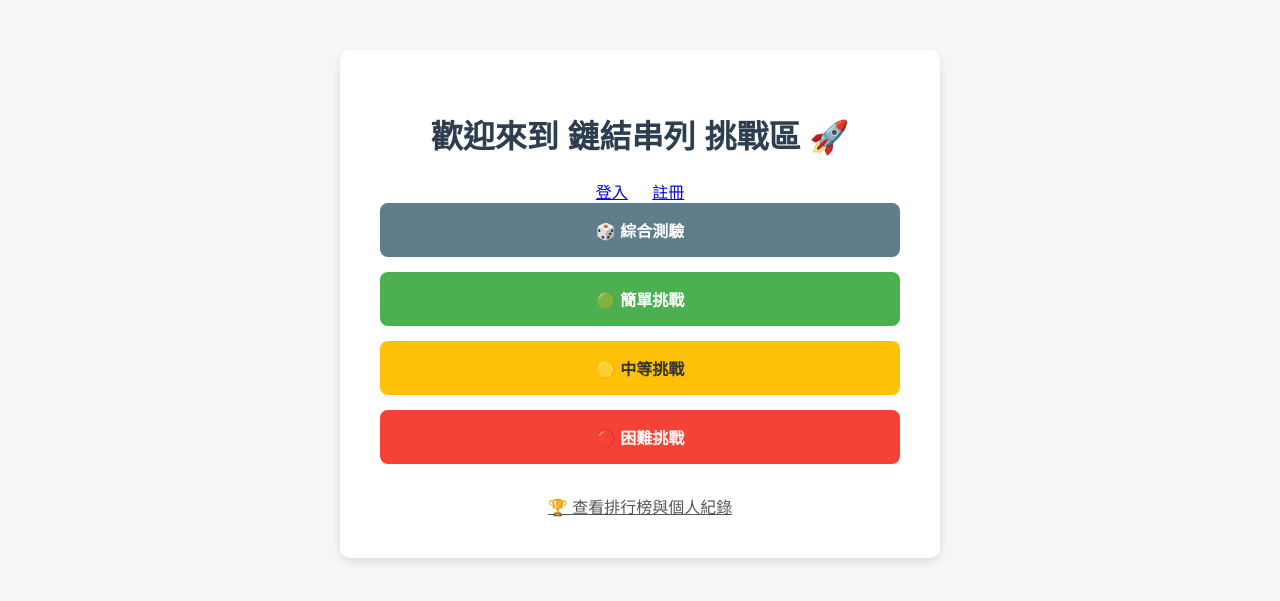
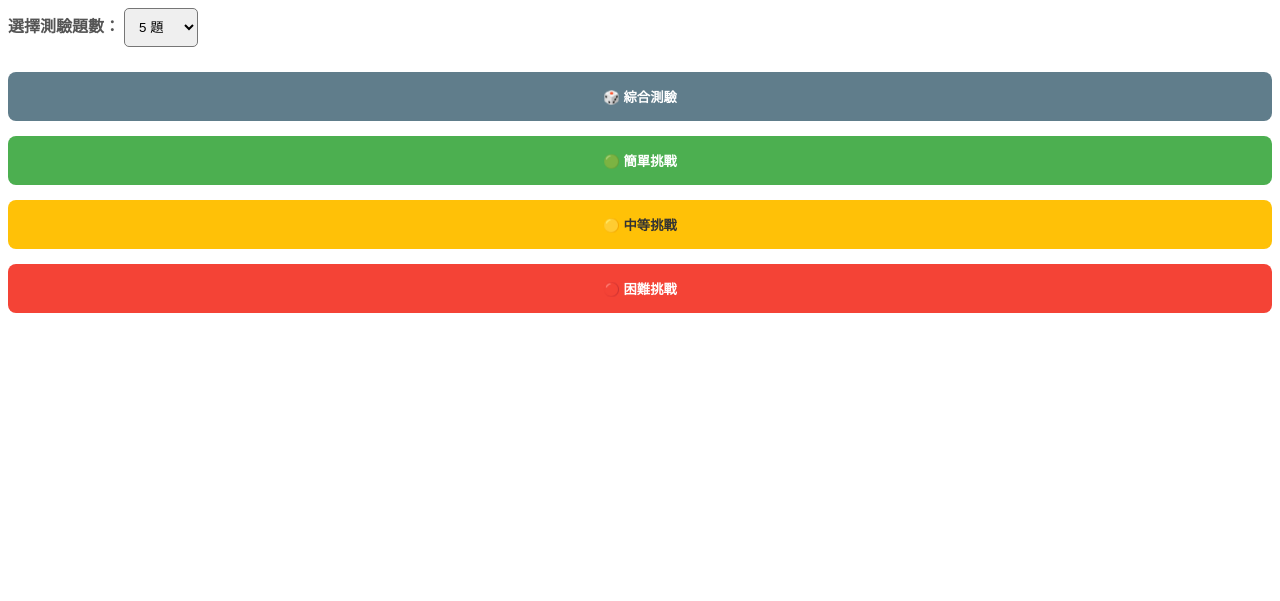
Before and after one commit to ac01742016-beep/Final-project-, a Django app: page / in a window 1280 px wide. Shown: the top 601 px of the page. Run offline with Django 5.2, Linux system fonts and the light colour scheme.

Commit message:
Update index.html

```diff
--- a/quiz/templates/quiz/index.html
+++ b/quiz/templates/quiz/index.html
@@ -1,26 +1,17 @@
-<!DOCTYPE html>
-<html lang="zh-TW">
-<head><meta charset="UTF-8"><title>挑戰大廳</title></head>
-<body style="font-family: Arial, sans-serif; max-width: 600px; margin: 50px auto; text-align: center; background-color: #f4f7f6;">
-    <div style="background-color: white; padding: 40px; border-radius: 10px; box-shadow: 0 4px 8px rgba(0,0,0,0.1);">
-        <h1 style="color: #2c3e50;">歡迎來到 鏈結串列 挑戰區 🚀</h1>
-        <div style="margin-top: 20px;">
-    {% if user.is_authenticated %}
-        <p>歡迎, {{ user.username }}! <a href="/logout/">登出</a></p>
-    {% else %}
-        <a href="/login/" style="margin: 0 10px;">登入</a>
-        <a href="/register/" style="margin: 0 10px;">註冊</a>
-    {% endif %}
+<form method="GET" action="/quiz/" style="display: flex; flex-direction: column; gap: 15px;">
 
+    <div style="margin-bottom: 10px;">
+        <label for="num_questions" style="font-weight: bold; color: #555;">選擇測驗題數：</label>
+        <select name="num_questions" id="num_questions" style="padding: 10px; border-radius: 5px;">
+            <option value="5">5 題</option>
+            <option value="10">10 題</option>
+        </select>
+    </div>
 
-</div>
-        <div style="display: flex; flex-direction: column; gap: 15px;">
-            <a href="/quiz/" style="background-color: #607D8B; color: white; padding: 15px; text-decoration: none; border-radius: 8px; font-weight: bold;">🎲 綜合測驗</a>
-            <a href="/quiz/?diff=easy" style="background-color: #4CAF50; color: white; padding: 15px; text-decoration: none; border-radius: 8px; font-weight: bold;">🟢 簡單挑戰</a>
-            <a href="/quiz/?diff=medium" style="background-color: #FFC107; color: #333; padding: 15px; text-decoration: none; border-radius: 8px; font-weight: bold;">🟡 中等挑戰</a>
-            <a href="/quiz/?diff=hard" style="background-color: #f44336; color: white; padding: 15px; text-decoration: none; border-radius: 8px; font-weight: bold;">🔴 困難挑戰</a>
-        </div>
-        <div style="margin-top: 30px;"><a href="/leaderboard/" style="color: #555;">🏆 查看排行榜與個人紀錄</a></div>
-    </div>
-</body>
-</html>
+    <input type="hidden" name="diff" id="diff_input" value="">
+
+    <button type="submit" onclick="document.getElementById('diff_input').value=''" style="background-color: #607D8B; color: white; padding: 15px; border: none; border-radius: 8px; font-weight: bold; cursor: pointer;">🎲 綜合測驗</button>
+    <button type="submit" onclick="document.getElementById('diff_input').value='easy'" style="background-color: #4CAF50; color: white; padding: 15px; border: none; border-radius: 8px; font-weight: bold; cursor: pointer;">🟢 簡單挑戰</button>
+    <button type="submit" onclick="document.getElementById('diff_input').value='medium'" style="background-color: #FFC107; color: #333; padding: 15px; border: none; border-radius: 8px; font-weight: bold; cursor: pointer;">🟡 中等挑戰</button>
+    <button type="submit" onclick="document.getElementById('diff_input').value='hard'" style="background-color: #f44336; color: white; padding: 15px; border: none; border-radius: 8px; font-weight: bold; cursor: pointer;">🔴 困難挑戰</button>
+</form>
```
